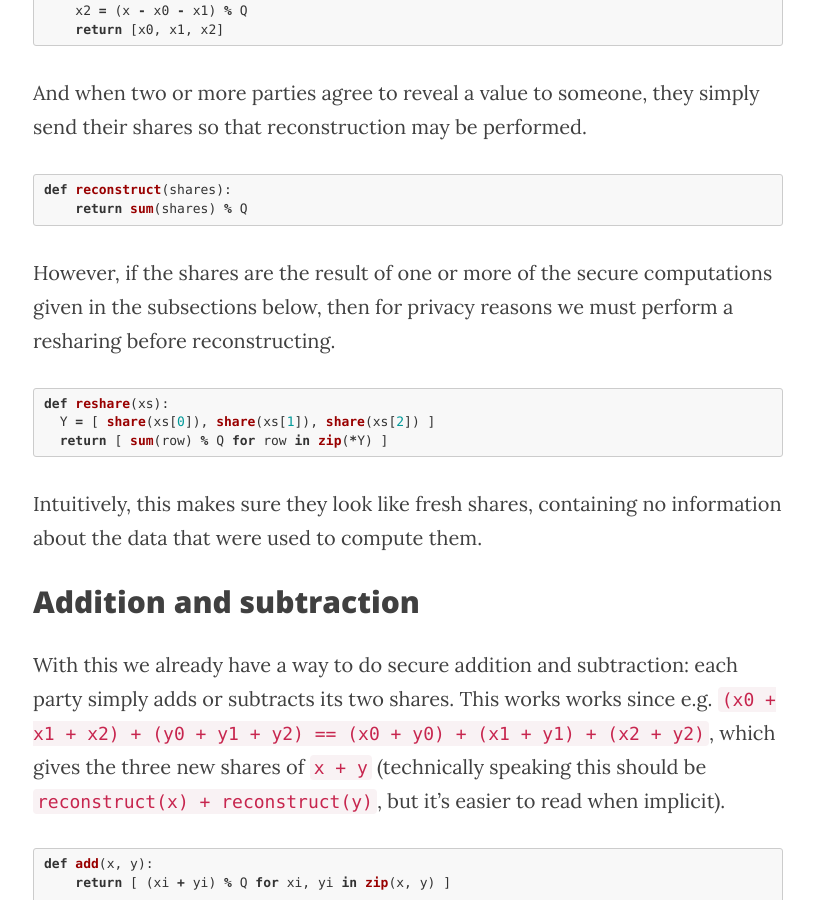
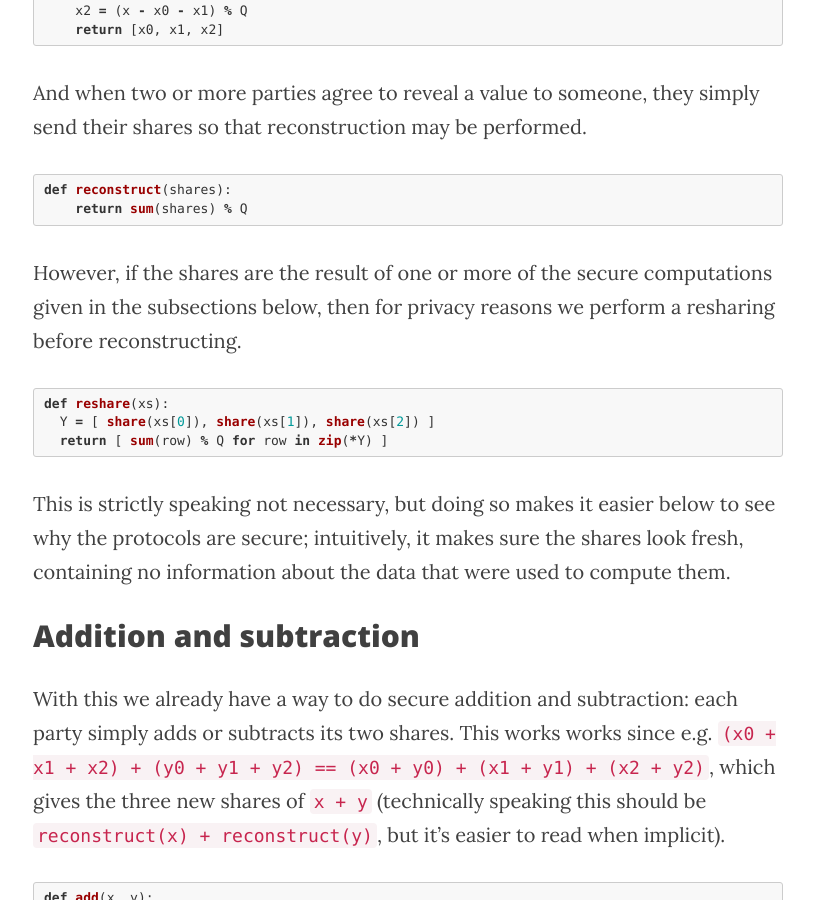
Before and after one commit to mortendahl/mortendahl.github.io, a Jekyll site: the page built from _posts/2017-04-17-private-deep-learning-with-mpc.md, in a window 1280 px wide and 900 px high, scrolled down 3415 px. Shown: the whole window, without its empty margins (232-1046 px from the left). Built offline with Jekyll 4.4.1, drawn with Linux system fonts in a browser that asks for light colours; nearby versions of some CDN libraries.

Commit message:
clarification

````diff
--- a/_posts/2017-04-17-private-deep-learning-with-mpc.md
+++ b/_posts/2017-04-17-private-deep-learning-with-mpc.md
@@ -69,7 +69,7 @@ def reconstruct(shares):
     return sum(shares) % Q
 ```
 
-However, if the shares are the result of one or more of the secure computations given in the subsections below, then for privacy reasons we must perform a resharing before reconstructing.
+However, if the shares are the result of one or more of the secure computations given in the subsections below, then for privacy reasons we perform a resharing before reconstructing.
 
 ```python
 def reshare(xs):
@@ -77,7 +77,7 @@ def reshare(xs):
   return [ sum(row) % Q for row in zip(*Y) ]
 ```
 
-Intuitively, this makes sure they look like fresh shares, containing no information about the data that were used to compute them.
+This is strictly speaking not necessary, but doing so makes it easier below to see why the protocols are secure; intuitively, it makes sure the shares look fresh, containing no information about the data that were used to compute them.
 
 
 ## Addition and subtraction
````
